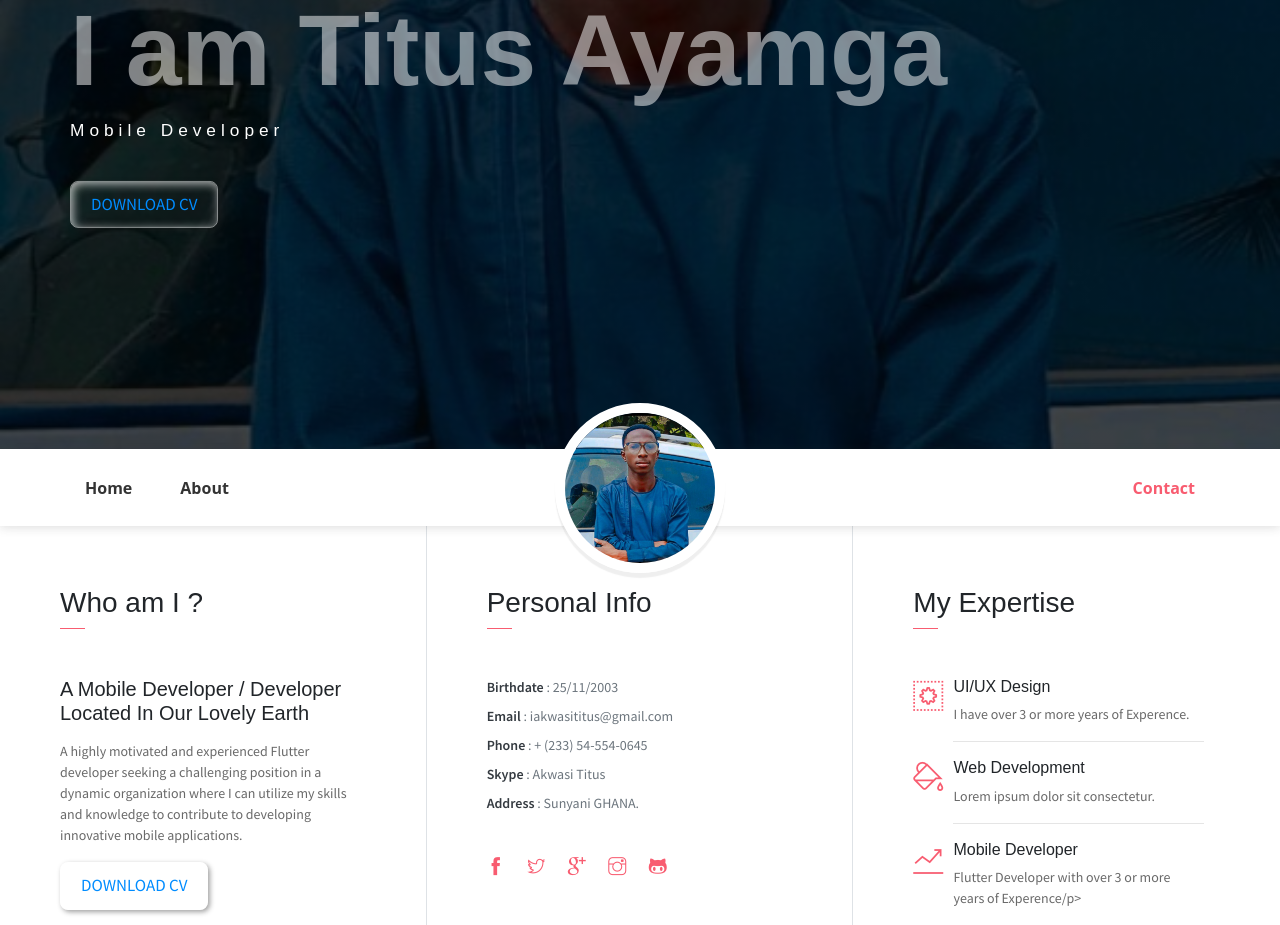
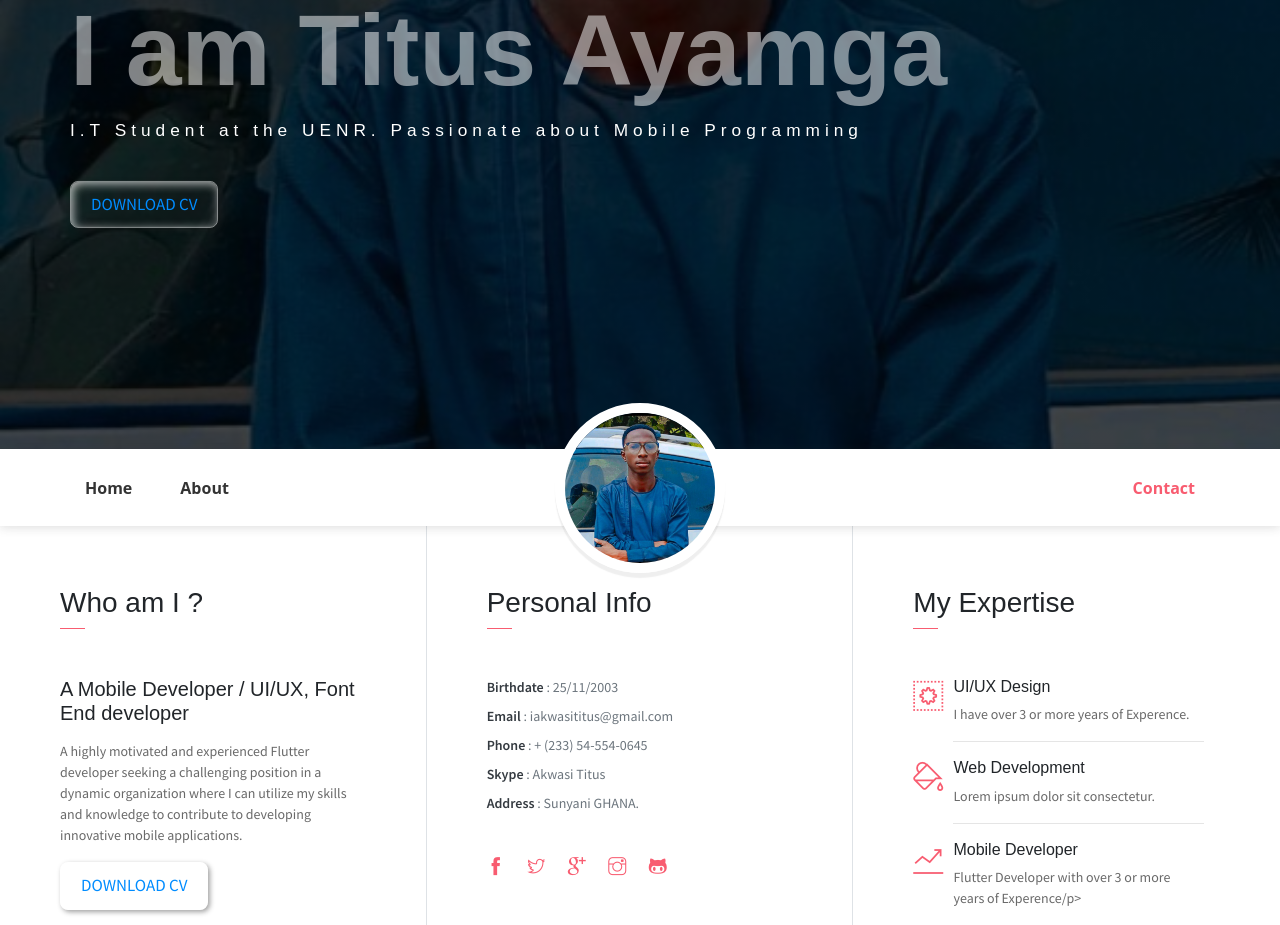
Before and after one commit to Akwasititus/my_portfolio, a plain HTML site: page index.html in a window 1280 px wide. Shown: the part 351-1276 px from the top of the page. Drawn offline with Linux system fonts and the light colour scheme; some packages are replaced by stand-ins of ours.

Commit message:
profile changes p3

```diff
--- a/index.html
+++ b/index.html
@@ -25,7 +25,7 @@
             <div class="header-content">
                 <h4 class="header-subtitle" >Hi There,</h4>
                 <h1 class="header-title">I am Titus Ayamga</h1>
-                <h6 class="header-mono" >Mobile Developer</h6>
+                <h6 class="header-mono" >I.T Student at the UENR. Passionate about Mobile Programming</h6>
                 <!-- <button class="btn btn-primary btn-rounded"><i class="ti-printer pr-2"></i>Contact us</button> -->
 
                     <button onclick="downloadCV()">Download CV
@@ -85,7 +85,7 @@
             <div class="col-lg-4 about-card">
                 <h3 class="font-weight-light">Who am I ?</h3>
                 <span class="line mb-5"></span>
-                <h5 class="mb-3">A Mobile Developer / Developer Located In Our Lovely Earth</h5>
+                <h5 class="mb-3">A Mobile Developer / UI/UX, Font End developer</h5>
                 <p class="mt-20">A highly motivated and experienced Flutter developer seeking a challenging position in a dynamic organization where I can
                     utilize my skills and knowledge to contribute to developing innovative mobile applications.</p>
                 <!-- <button class="btn btn-outline-danger"><i class="icon-down-circled2 "></i>Download My CV</button> -->
```
